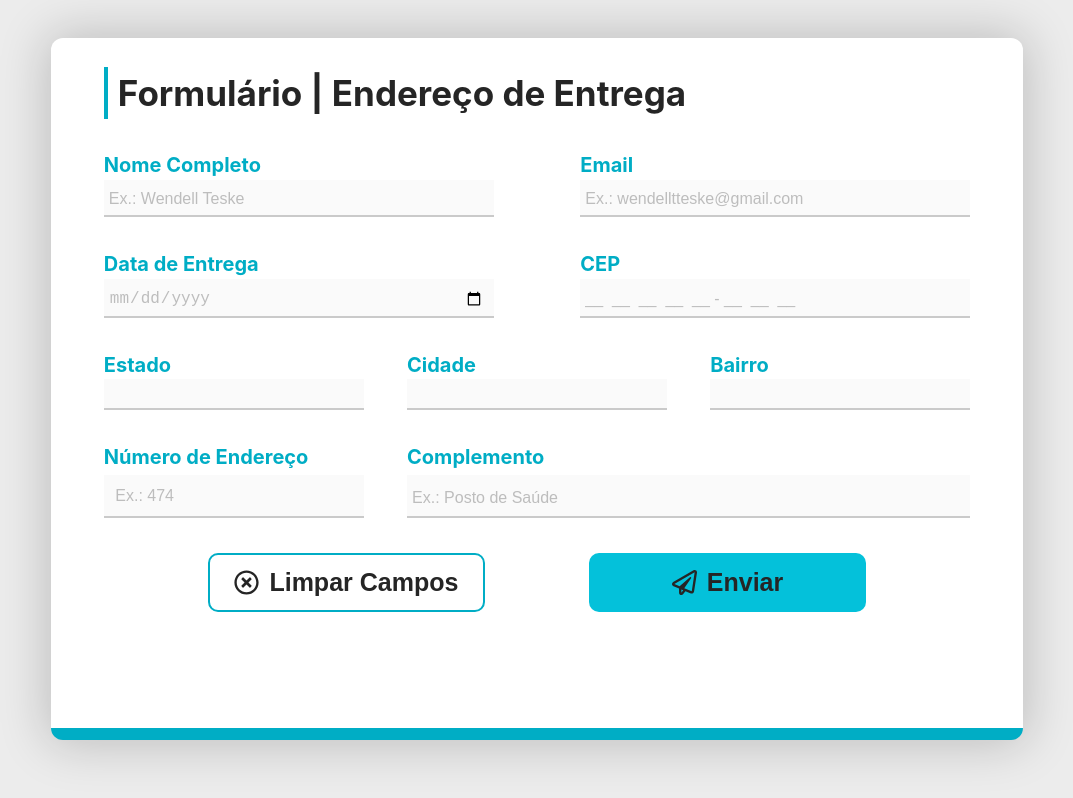
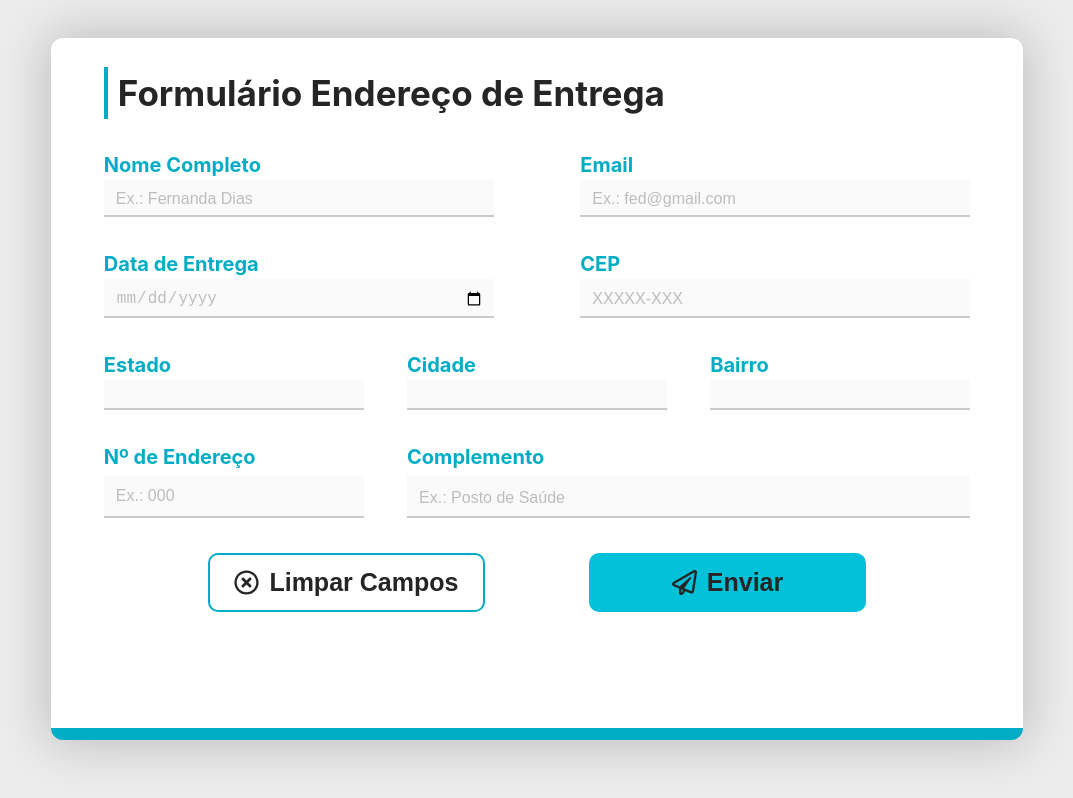
Before and after one commit to wendelltteske/Challenges, a React (Create React App) app: page / in a window 1280 px wide. Shown: the whole page, without its empty margins (103-1176 px from the left). Built offline with nearby package versions, Linux system fonts and the light colour scheme.

Commit message:
Realizando alterações na estilização

```diff
--- a/src/App.css
+++ b/src/App.css
@@ -62,7 +62,7 @@ input {
   background-color: #fafafa;
   font-size: 16px;
   padding: 2.5%;
-  padding-left: 5px;
+  padding-left: 12px;
   padding-bottom: 1.75%;
   height: 100%;
   border: none;
@@ -111,7 +111,6 @@ input[type="date"] {
 
 .line-4 .input-container #num_endereco {
   margin-top: 3px;
-  padding: 4.4%;
 }
 
 .button-container {
--- a/src/App.js
+++ b/src/App.js
@@ -35,19 +35,19 @@ export default function App() {
 
   return (
     <div className="container">
-      <h1>Formulário | Endereço de Entrega</h1>
+      <h1>Formulário Endereço de Entrega</h1>
       <form>
         <div className="line-1">
           <div className="input-container">
             <label>Nome Completo</label>
-            <input id="nome" type={"text"} placeholder={"Ex.: Wendell Teske"} />
+            <input id="nome" type={"text"} placeholder={"Ex.: Fernanda Dias"} />
           </div>
           <div className="input-container">
             <label>Email</label>
             <input
               id="email"
               type={"text"}
-              placeholder={"Ex.: wendelltteske@gmail.com"}
+              placeholder={"Ex.: fed@gmail.com"}
             />
           </div>
         </div>
@@ -61,7 +61,7 @@ export default function App() {
             <input
               id="cep"
               type={"text"}
-              placeholder={"__  __  __  __  __ - __  __  __"}
+              placeholder={"XXXXX-XXX"}
               onBlur={checkarCEP}
             />
           </div>
@@ -82,8 +82,8 @@ export default function App() {
         </div>
         <div className="line-4">
           <div className="input-container" style={{ width: "30%" }}>
-            <label>Número de Endereço</label>
-            <input id="num_endereco" type={"text"} placeholder={"Ex.: 474"} />
+            <label>Nº de Endereço</label>
+            <input id="num_endereco" type={"text"} placeholder={"Ex.: 000"} />
           </div>
           <div className="input-container">
             <label>Complemento</label>
```
